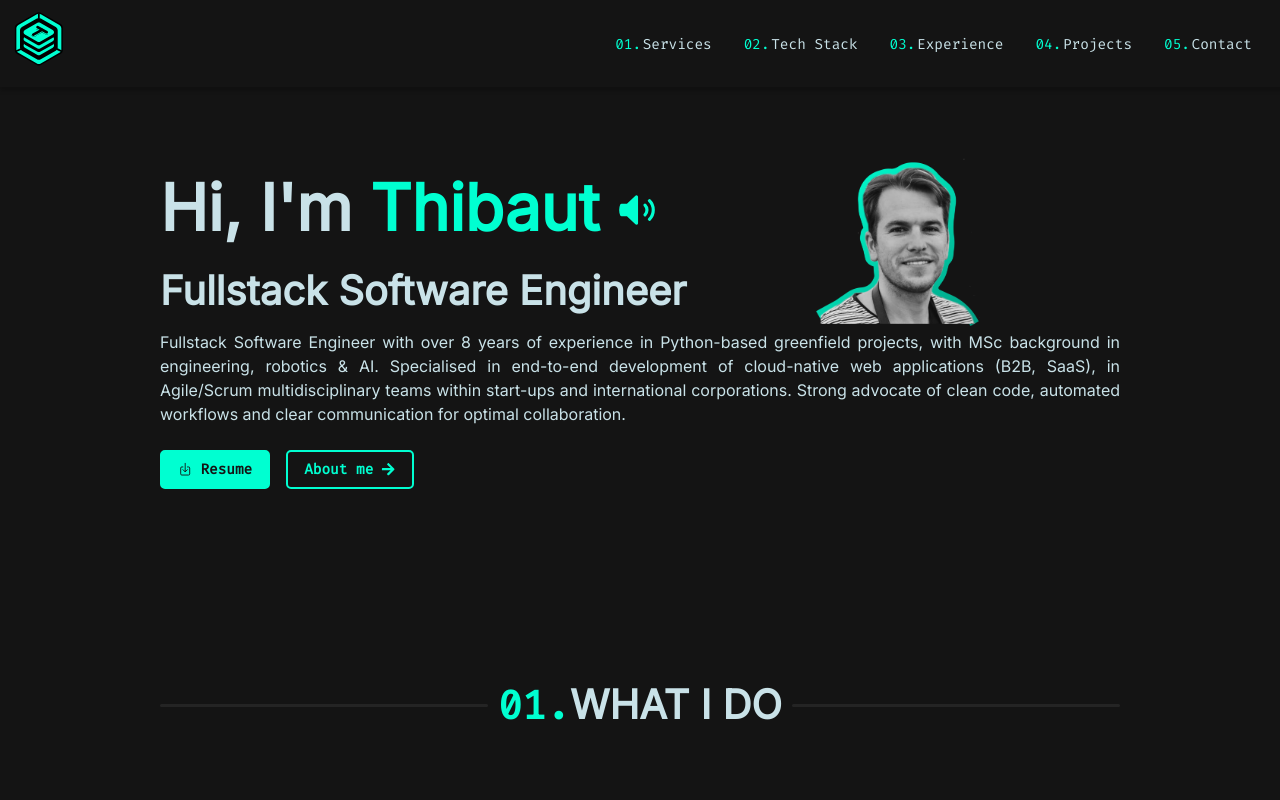
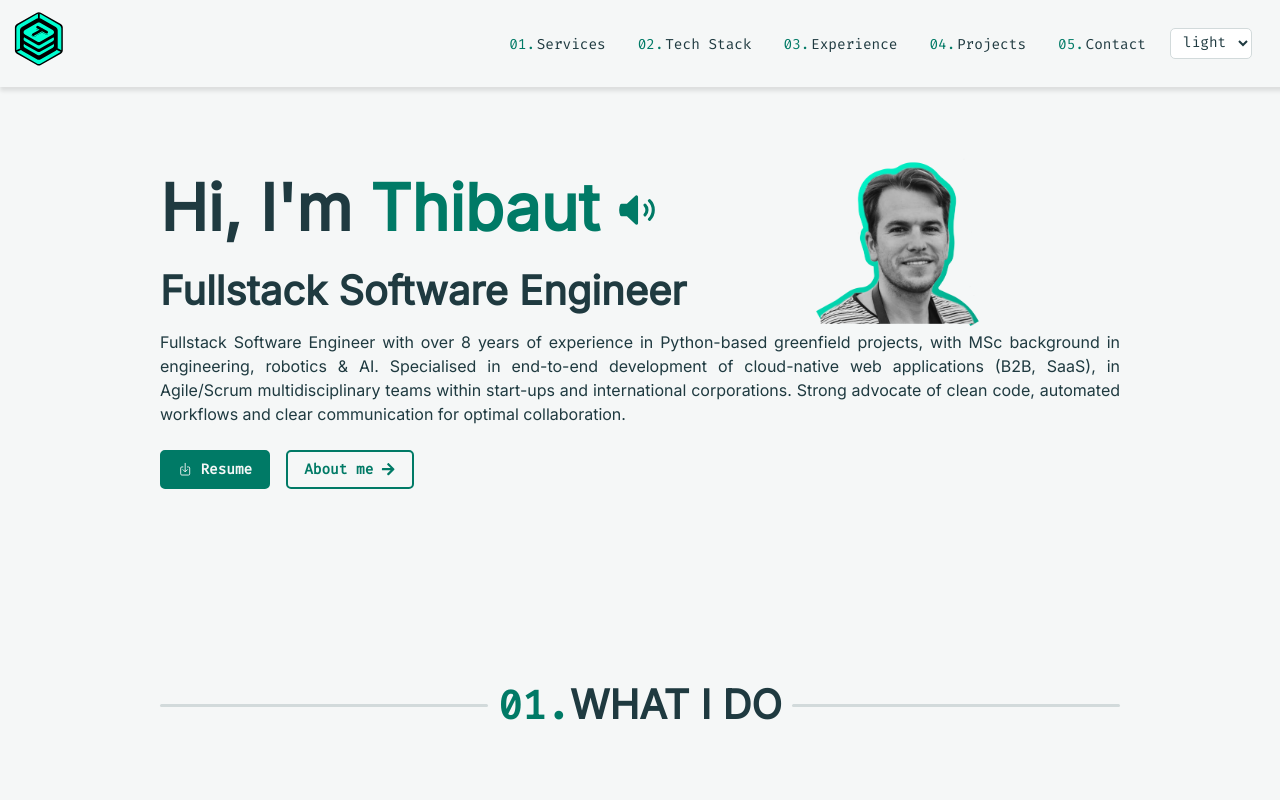
Before and after one commit to stacktful/website, a React (Vite) app: page / in a window 1280 px wide. Shown: the top 800 px of the page. Built offline with nearby package versions, Linux system fonts and the light colour scheme.

Commit message:
feat: enable toggle for color themes

```diff
--- a/index.html
+++ b/index.html
@@ -13,6 +13,13 @@
       user's mobile device or desktop. See https://developers.google.com/web/fundamentals/web-app-manifest/
     -->
     <link rel="manifest" href="/manifest.json" />
+    <script>
+      // Apply the saved theme before first paint to avoid a flash.
+      try {
+        var t = localStorage.getItem("theme");
+        if (t) document.documentElement.dataset.theme = t;
+      } catch (e) {}
+    </script>
     <title>Welcome to Thibaut van Bergen's page.</title>
 
     <link href='https://fonts.googleapis.com/css?family=Fira Code' rel='stylesheet' />
--- a/src/App.css
+++ b/src/App.css
@@ -1,17 +1,5 @@
-/* variables */
+/* layout variables (color tokens live in src/themes/) */
 :root {
-  --primary-color: #00FFD1;
-  --secondary-color: #00FFD1;
-  --tertiary-color: #c9e2e8;
-  --darkgray: #909090;
-  /* --color-mode: black;
-  --main-background-color: color-mix(in srgb, var(--primary-color) 10%, var(--color-mode));
-  --tile-color-1: color-mix(in srgb, var(--primary-color) 18%, var(--color-mode));
-  --tile-color-2: color-mix(in srgb, var(--primary-color) 10%, var(--color-mode)); */
-  --main-background-color: rgb(20, 20, 20);
-  --tile-color-1: rgb(32, 32, 32); /* slightly brighter for more visibility */
-  --tile-color-2: rgb(24, 24, 24); /* slightly brighter for more visibility */
-  --header-line-color: rgb(36, 36, 36); /* slightly brighter for more visibility */
   --content-width: 80%;
   --hero-image-size: 180px;
   --header-margin: 150px;
@@ -19,9 +7,6 @@
   --code-font: "Fira Code";
   --main-width: 960px;
   --tile-gap: 10px;
-  /* --main-bg-color-1: #024a45; */
-  /* --main-bg-color-2: #012725; */
-  /* --tile-color: #024a45; */
 }
 
 /* ------------------------ LAYOUT ------------------------ */
@@ -119,7 +104,7 @@ nav {
   z-index: 9999;
   width: 100%;
   background-color: var(--main-background-color);
-  box-shadow: 0 4px 4px rgba(0, 0, 0, 0.2);
+  box-shadow: 0 4px 4px var(--shadow-color);
 }
 
 .nav-logo {
@@ -168,6 +153,17 @@ nav a {
 
 nav a:hover {
   text-decoration: underline;
+}
+
+.theme-toggle {
+  margin-left: 1.5rem;
+  font-family: var(--code-font);
+  font-size: 0.9rem;
+  color: var(--tertiary-color);
+  background-color: var(--tile-color-1);
+  border: 1px solid var(--header-line-color);
+  border-radius: 5px;
+  padding: 0.25rem 0.5rem;
 }
 
 /* -------------------------- Buttons -------------------------- */
--- a/src/components/Layout.jsx
+++ b/src/components/Layout.jsx
@@ -1,4 +1,5 @@
 import Logo from "./icons/Logo";
+import ThemeToggle from "./ThemeToggle";
 
 import { navLinks, repositoryUrl } from "../config";
 
@@ -30,6 +31,7 @@ function NavBar() {
             </li>
           ))}
         </ul>
+        <ThemeToggle />
       </div>
     </nav>
   );
--- /dev/null
+++ b/src/components/ThemeToggle.jsx
@@ -0,0 +1,23 @@
+import useTheme from "../hooks/useTheme";
+import { themes } from "../themes";
+
+function ThemeToggle() {
+  const [theme, setTheme] = useTheme();
+
+  return (
+    <select
+      className="theme-toggle"
+      value={theme}
+      onChange={(e) => setTheme(e.target.value)}
+      aria-label="Color theme"
+    >
+      {themes.map((name) => (
+        <option key={name} value={name}>
+          {name}
+        </option>
+      ))}
+    </select>
+  );
+}
+
+export default ThemeToggle;
--- /dev/null
+++ b/src/hooks/useTheme.js
@@ -0,0 +1,27 @@
+import { useEffect, useState } from "react";
+import { themes, defaultTheme } from "../themes";
+
+const STORAGE_KEY = "theme";
+
+function initialTheme() {
+  const stored = localStorage.getItem(STORAGE_KEY);
+  if (themes.includes(stored)) return stored;
+  if (
+    themes.includes("light") &&
+    window.matchMedia?.("(prefers-color-scheme: light)").matches
+  ) {
+    return "light";
+  }
+  return defaultTheme;
+}
+
+export default function useTheme() {
+  const [theme, setTheme] = useState(initialTheme);
+
+  useEffect(() => {
+    document.documentElement.dataset.theme = theme;
+    localStorage.setItem(STORAGE_KEY, theme);
+  }, [theme]);
+
+  return [theme, setTheme];
+}
--- a/src/index.jsx
+++ b/src/index.jsx
@@ -1,5 +1,6 @@
 import React from "react";
 import ReactDOM from "react-dom/client";
+import "./themes";
 import "./index.css";
 import App from "./App";
 
--- /dev/null
+++ b/src/themes/dark.css
@@ -0,0 +1,13 @@
+/* Color theme: dark (default). Only color tokens belong in theme files. */
+:root,
+[data-theme="dark"] {
+  --primary-color: #00FFD1;
+  --secondary-color: #00FFD1;
+  --tertiary-color: #c9e2e8;
+  --darkgray: #909090;
+  --main-background-color: rgb(20, 20, 20);
+  --tile-color-1: rgb(32, 32, 32);
+  --tile-color-2: rgb(24, 24, 24);
+  --header-line-color: rgb(36, 36, 36);
+  --shadow-color: rgba(0, 0, 0, 0.2);
+}
--- /dev/null
+++ b/src/themes/index.js
@@ -0,0 +1,7 @@
+import "./dark.css";
+import "./light.css";
+
+// Registry of available themes. Add a new theme by creating <name>.css,
+// importing it above and listing its name here.
+export const themes = ["dark", "light"];
+export const defaultTheme = "dark";
--- /dev/null
+++ b/src/themes/light.css
@@ -0,0 +1,12 @@
+/* Color theme: light. Same tokens as dark.css, different values. */
+[data-theme="light"] {
+  --primary-color: #007A66;
+  --secondary-color: #007A66;
+  --tertiary-color: #1f3a40;
+  --darkgray: #5f6b6e;
+  --main-background-color: rgb(245, 247, 247);
+  --tile-color-1: rgb(255, 255, 255);
+  --tile-color-2: rgb(236, 240, 240);
+  --header-line-color: rgb(210, 218, 219);
+  --shadow-color: rgba(0, 0, 0, 0.1);
+}
```
